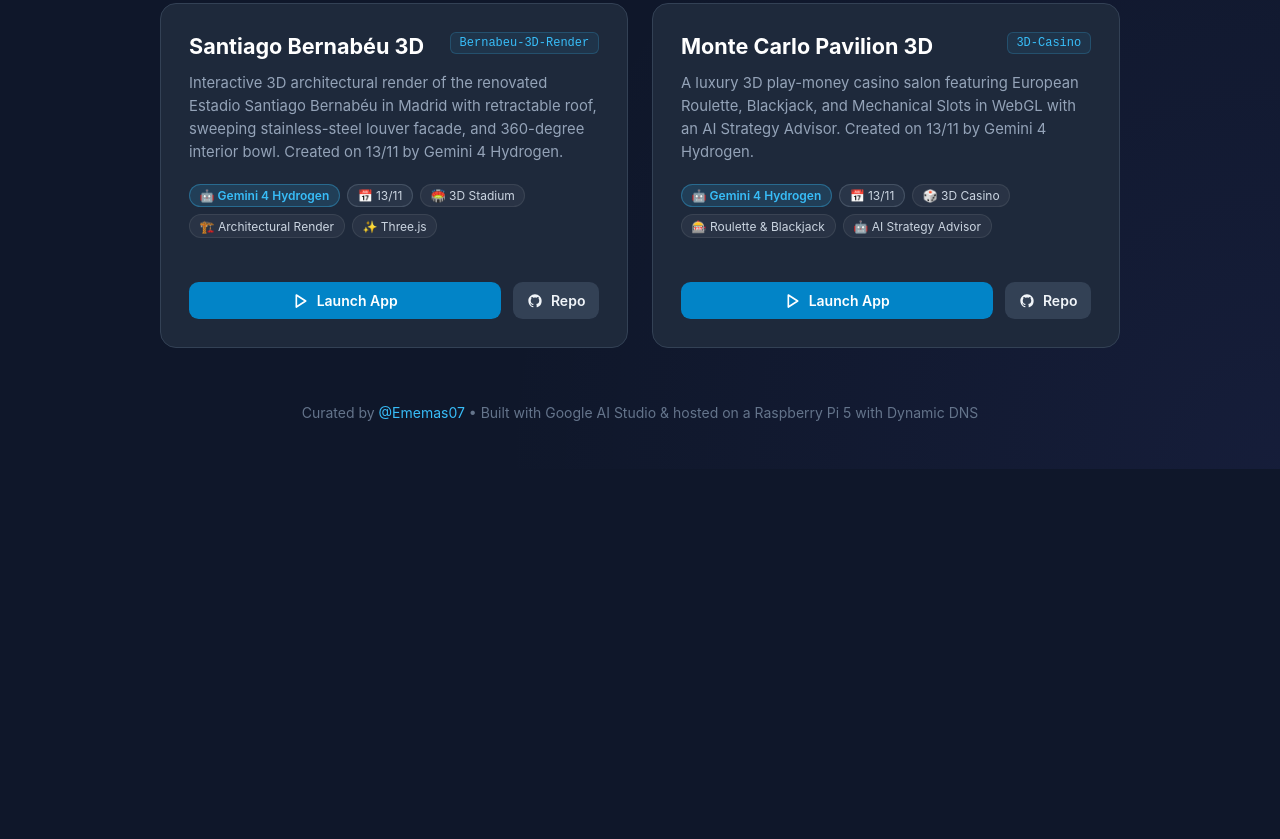
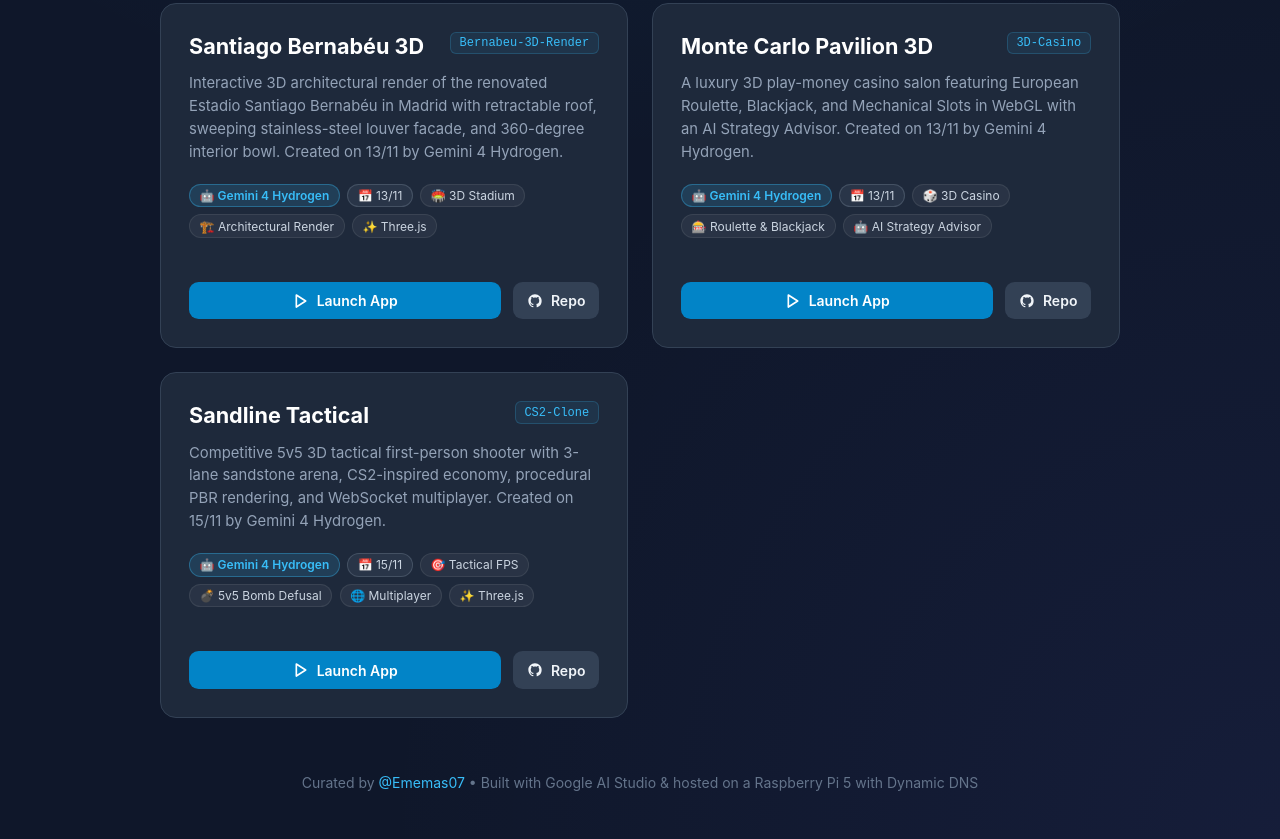
Before and after one commit to Ememas07/AI-Studio-Hub, a plain HTML site: page index.html in a window 1280 px wide. Shown: the part 1019-1858 px from the top of the page. Before the commit the page ends 1488 px from the top, so only its background shows below. Drawn offline with Linux system fonts and the light colour scheme.

Commit message:
Add Sandline Tactical (CS2-Clone) to hub

```diff
--- a/index.html
+++ b/index.html
@@ -598,6 +598,43 @@
         </a>
       </div>
     </article>
+
+    <!-- Project 7: Sandline Tactical (CS2-Clone) -->
+    <article class="card">
+      <div class="card-top">
+        <div class="card-header">
+          <h2>Sandline Tactical</h2>
+          <span class="repo-pill">CS2-Clone</span>
+        </div>
+        <p>Competitive 5v5 3D tactical first-person shooter with 3-lane sandstone arena, CS2-inspired economy, procedural PBR rendering, and WebSocket multiplayer. Created on 15/11 by Gemini 4 Hydrogen.</p>
+        <div class="tags">
+          <span class="tag tag-model">🤖 Gemini 4 Hydrogen</span>
+          <span class="tag tag-date">📅 15/11</span>
+          <span class="tag">🎯 Tactical FPS</span>
+          <span class="tag">💣 5v5 Bomb Defusal</span>
+          <span class="tag">🌐 Multiplayer</span>
+          <span class="tag">✨ Three.js</span>
+        </div>
+      </div>
+      <div class="card-actions">
+        <a class="btn btn-primary" href="./CS2-Clone/" target="_blank" rel="noopener noreferrer">
+          <svg viewBox="0 0 24 24" fill="none" stroke="currentColor" stroke-width="2.5" stroke-linecap="round"
+            stroke-linejoin="round">
+            <polygon points="5 3 19 12 5 21 5 3"></polygon>
+          </svg>
+          Launch App
+        </a>
+        <a class="btn btn-secondary" href="https://github.com/Ememas07/CS2-Clone" target="_blank"
+          rel="noopener noreferrer" title="View repository on GitHub">
+          <svg viewBox="0 0 24 24" fill="currentColor">
+            <path fill-rule="evenodd" clip-rule="evenodd"
+              d="M12 2C6.477 2 2 6.484 2 12.017c0 4.425 2.865 8.18 6.839 9.504.5.092.682-.217.682-.483 0-.237-.008-.868-.013-1.703-2.782.605-3.369-1.343-3.369-1.343-.454-1.158-1.11-1.466-1.11-1.466-.908-.62.069-.608.069-.608 1.003.07 1.53 1.032 1.53 1.032.892 1.53 2.341 1.088 2.91.832.092-.647.35-1.088.636-1.338-2.22-.253-4.555-1.113-4.555-4.951 0-1.093.39-1.988 1.029-2.688-.103-.253-.446-1.272.098-2.65 0 0 .84-.27 2.75 1.026A9.564 9.564 0 0112 6.844c.85.004 1.705.115 2.504.337 1.909-1.296 2.747-1.027 2.747-1.027.546 1.379.202 2.398.1 2.651.64.7 1.028 1.595 1.028 2.688 0 3.848-2.339 4.695-4.566 4.943.359.309.678.92.678 1.855 0 1.338-.012 2.419-.012 2.747 0 .268.18.58.688.482A10.019 10.019 0 0022 12.017C22 6.484 17.522 2 12 2z">
+            </path>
+          </svg>
+          Repo
+        </a>
+      </div>
+    </article>
   </main>
 
   <footer>
```
Also changed, not shown: repos.txt.
